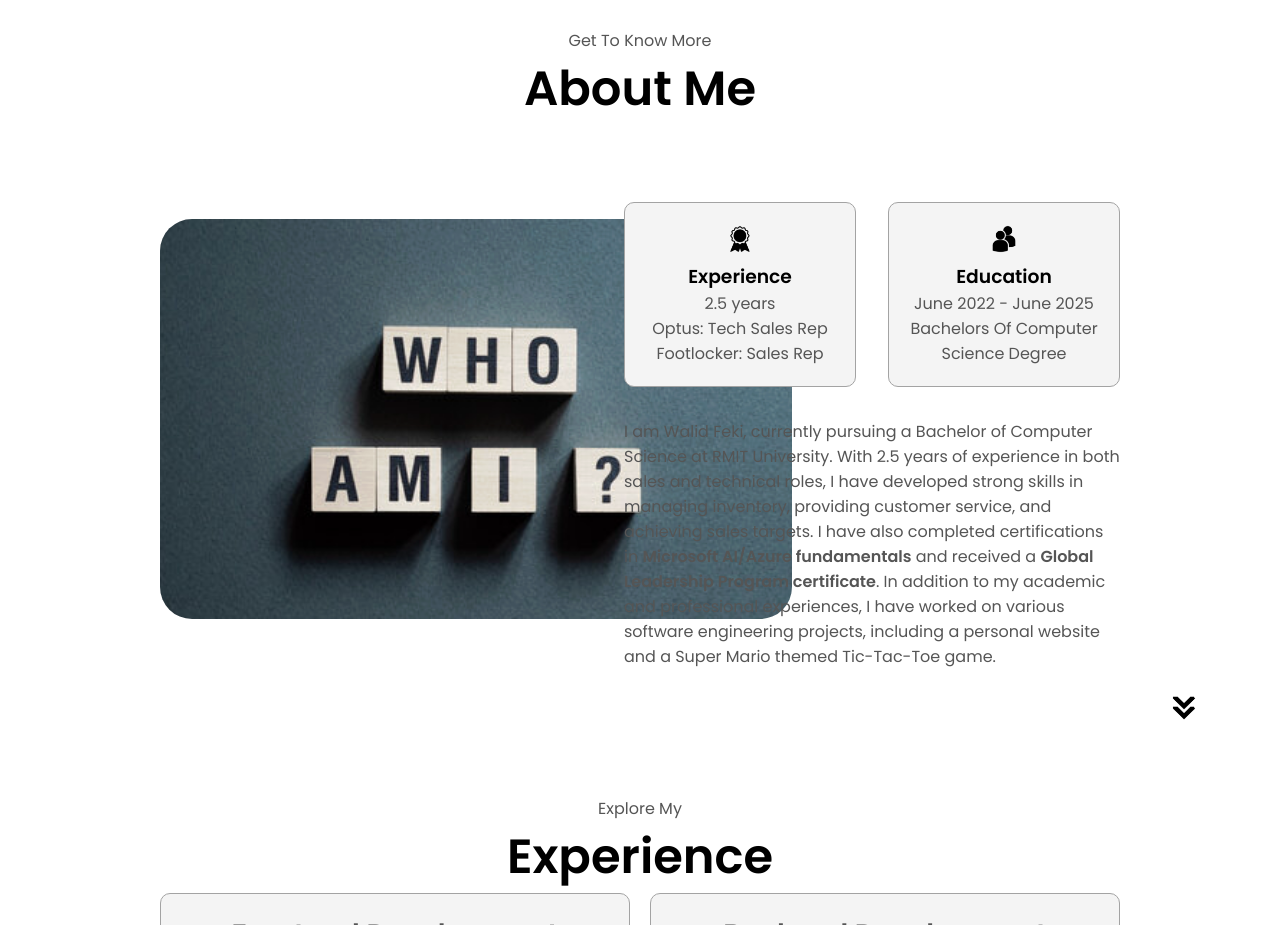
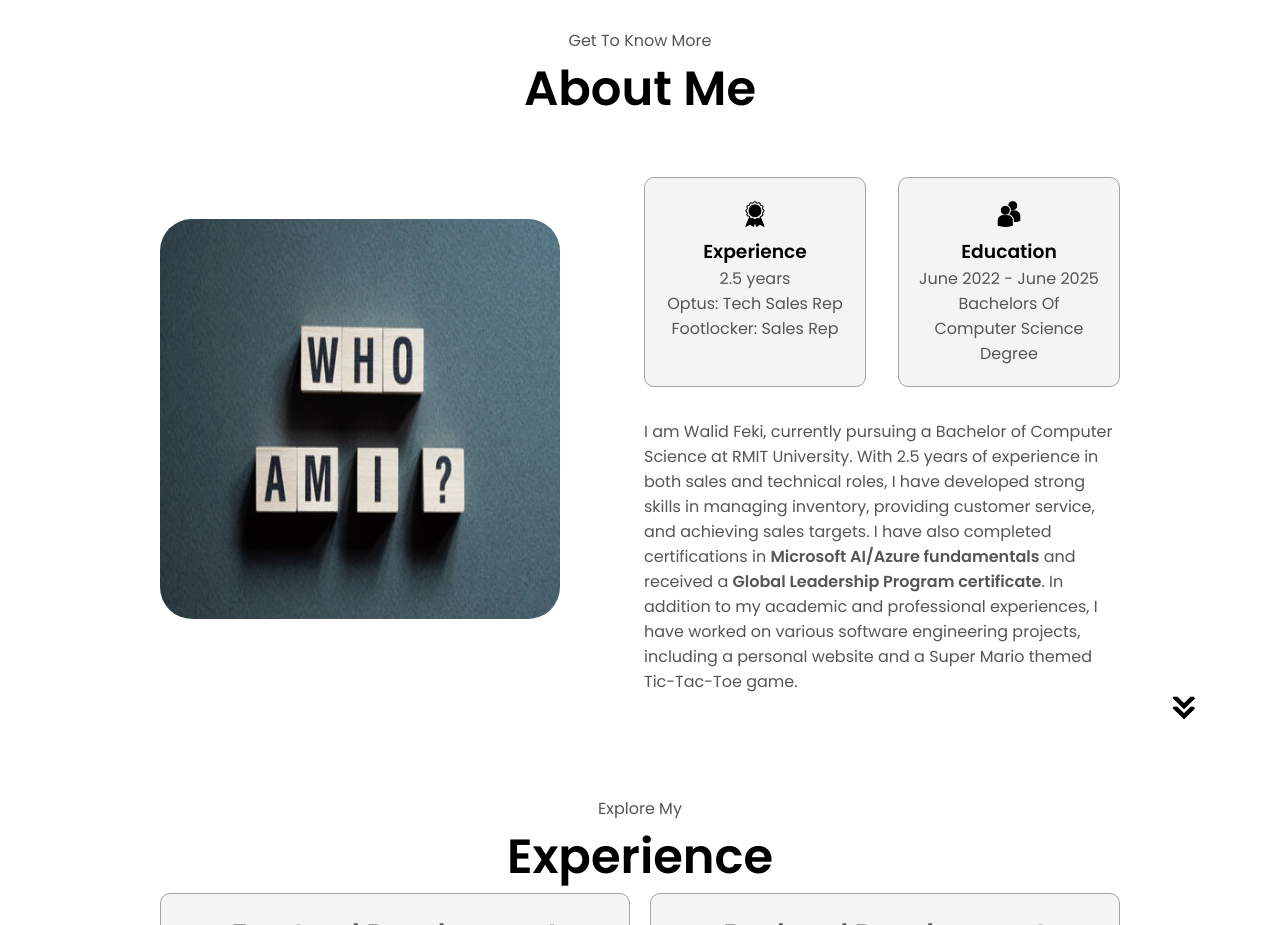
Before and after one commit to WalidF123/Portfolio, a plain HTML site: page index.html in a window 1280 px wide. Shown: the part 900-1825 px from the top of the page. Drawn offline with Linux system fonts and the light colour scheme.

Commit message:
changes, added padding to account for different browsers

```diff
--- a/style.css
+++ b/style.css
@@ -260,6 +260,8 @@ section {
 .about-details-container {
     justify-content: center;
     flex-direction: column;
+    flex: 1;
+    padding-left: 20px;
 }
 
 .about-containers,
@@ -269,6 +271,9 @@ section {
 
 .about-pic {
     border-radius: 2rem;
+    max-width: 100%;
+    height: auto;
+
 }
 
 .arrow {
@@ -351,6 +356,9 @@ article .icon {
     .experience-grid-container {
         grid-template-columns: 1fr;
     }
+    .section-container {
+        flex-direction: column;
+      }
 }
 
 /* Projects Section */
```
Also changed, not shown: 1 other file.
